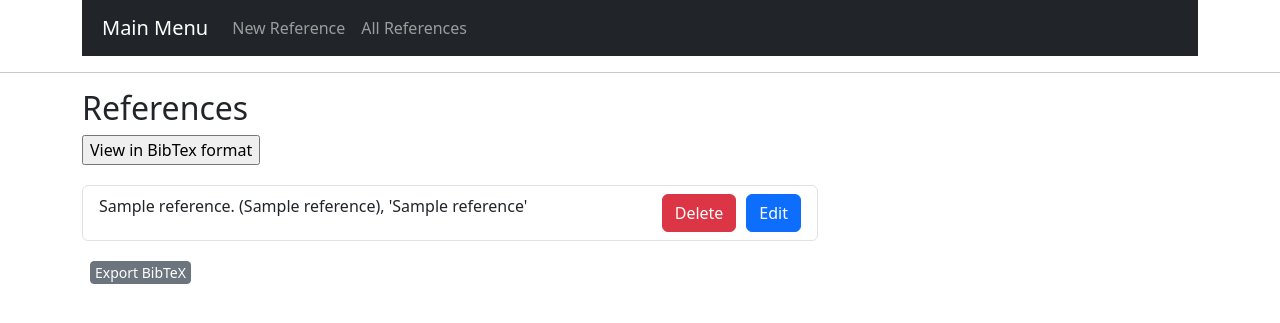
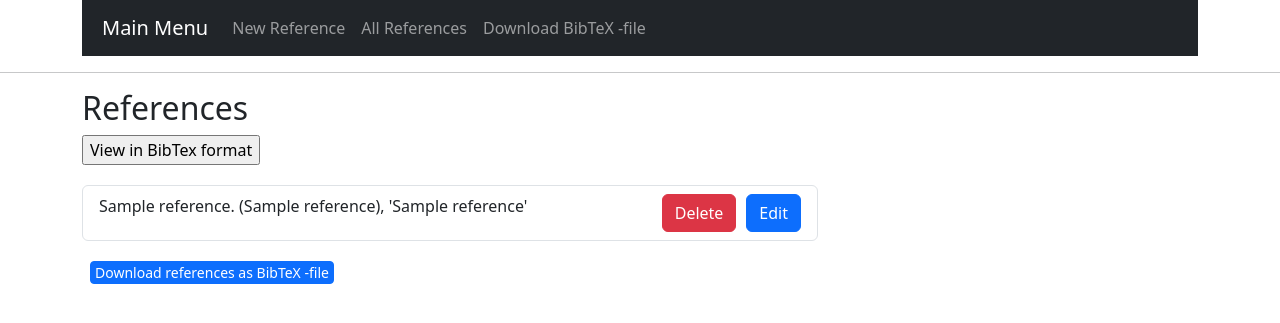
Before and after one commit to UncSald/KettuRepolainen, a Flask app: template src/templates/reference_list.html in a window 1280 px wide. Shown: the top 323 px of the page. Run offline with Flask 3, Linux system fonts and the light colour scheme; the template is opened without the code that fills it: most values are stand-ins (such as "Sample title", 1, 10 or a date in 2020).

Commit message:
Added export button to navbar.

```diff
--- a/src/templates/layout.html
+++ b/src/templates/layout.html
@@ -25,6 +25,8 @@
           <div class="navbar-nav">
             <a class="nav-item nav-link" href="/new_reference">New Reference</a>
             <a class="nav-item nav-link" href="/references">All References</a>
+            <a class="nav-item nav-link" href="/export_bibtex" role="button" download="references.bib">Download BibTeX -file</a>
+
           </div>
         </div>
       </nav>
--- a/src/templates/reference_list.html
+++ b/src/templates/reference_list.html
@@ -129,7 +129,7 @@ References
 
 
 {% endif %}
-<a class="btn btn-secondary btn-sm py-0 px-1 ms-2" href="/export_bibtex" role="button" download="references.bib" style="margin-top: 20px;">Export BibTeX</a>
+<a class="btn btn-primary btn-sm py-0 px-1 ms-2" href="/export_bibtex" role="button" download="references.bib" style="margin-top: 20px;">Download references as BibTeX -file</a>
 
 
 </div>
```
